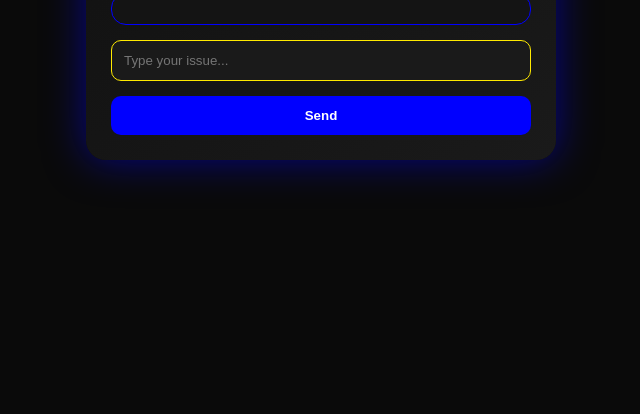
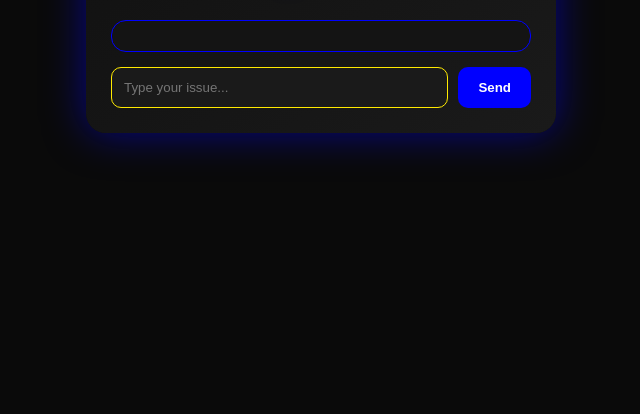
Before and after one commit to syd0nya/sydbot-sts.org, a plain HTML site: page index.html in a window 1280 px wide. Shown: the part 386-800 px from the top of the page, without its empty margins (319-959 px from the left). Drawn offline with Linux system fonts and the light colour scheme.

Commit message:
Update index.html

```diff
--- a/index.html
+++ b/index.html
@@ -9,12 +9,24 @@
 <body>
   <div class="chat-container">
     <h1>SydBot</h1>
+
+    <!-- Chat messages box -->
     <div id="chat-box">
+      <!-- Bot messages will appear here -->
     </div>
-    <input type="text" id="user-input" placeholder="Type your issue..." />
-    <button id="send-btn">Send</button>
+
+    <!-- Input area with button -->
+    <div class="input-area">
+      <input type="text" id="user-input" placeholder="Type your issue..." autocomplete="off"/>
+      <button id="send-btn">Send</button>
+    </div>
+
+    <!-- Typing indicator -->
+    <div id="typing-indicator" style="display:none; color:#00f; font-style:italic; margin-top:5px;">
+      SydBot is typing...
+    </div>
   </div>
 
-<script src="script.js"></script>
+  <script src="script.js"></script>
 </body>
 </html>
```
